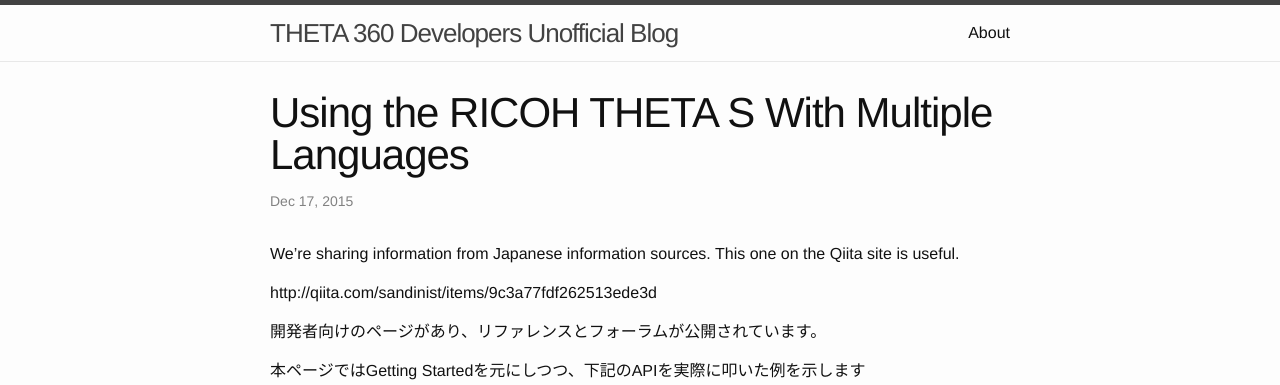
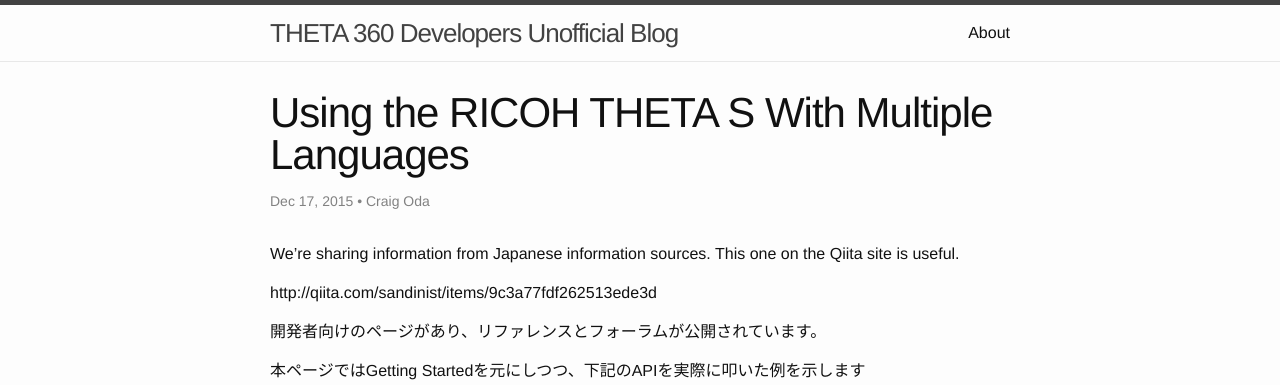
Before and after one commit to theta360developers/blog, a Jekyll site: the page built from _posts/2015-12-16-theta-s-multiple-languages.markdown, in a window 1280 px wide. Shown: the top 385 px of the page. Built offline with Jekyll 4.4.1, drawn with Linux system fonts in a browser that asks for light colours.

Commit message:
Update 2015-12-16-theta-s-multiple-languages.markdown

```diff
--- a/_posts/2015-12-16-theta-s-multiple-languages.markdown
+++ b/_posts/2015-12-16-theta-s-multiple-languages.markdown
@@ -1,6 +1,8 @@
 ---
 layout: post
 title:  "Using the RICOH THETA S With Multiple Languages"
+post_author: Jesse Casman
+author: Craig Oda
 date:   2015-12-16 20:23:17 -0800
 categories: API
 ---
```
